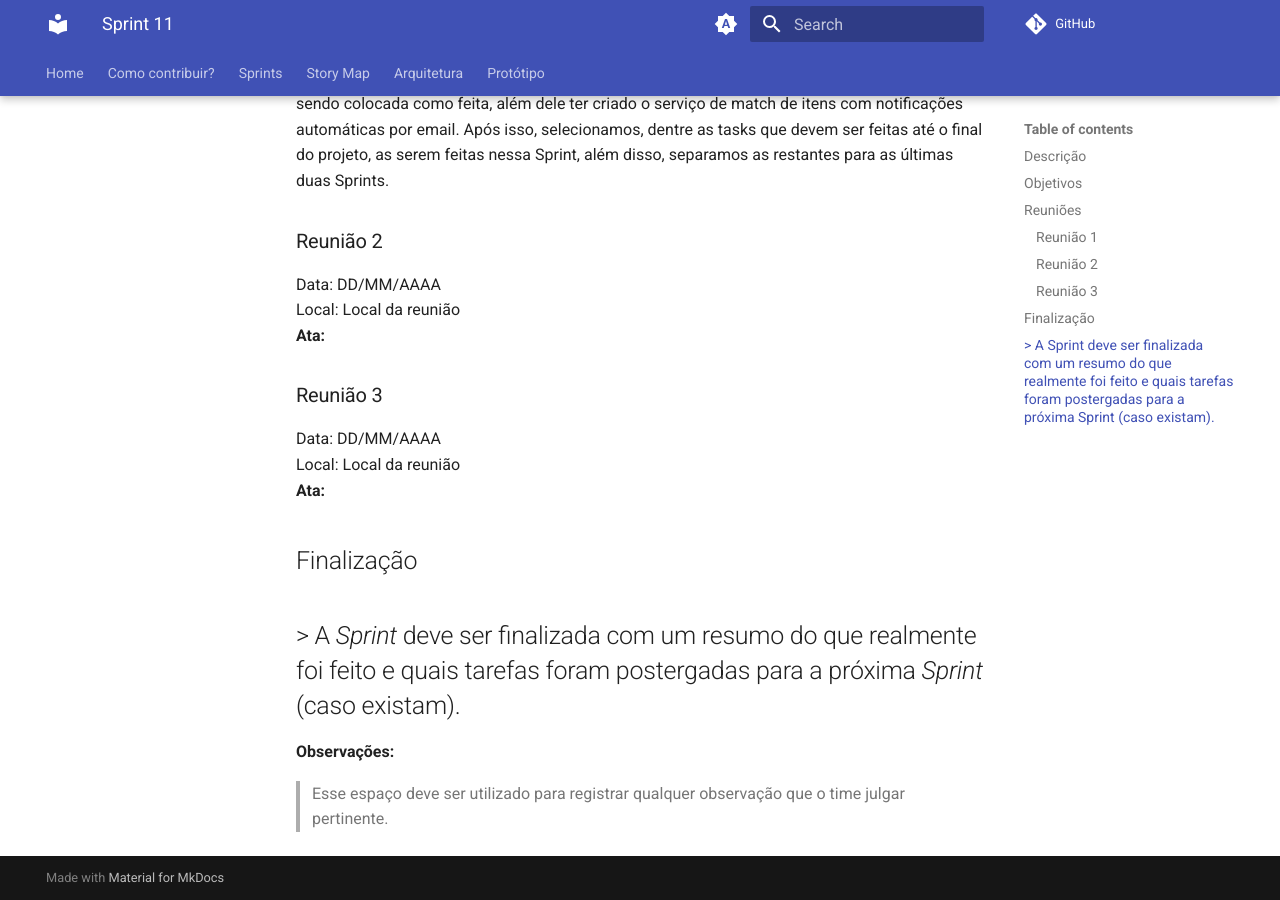
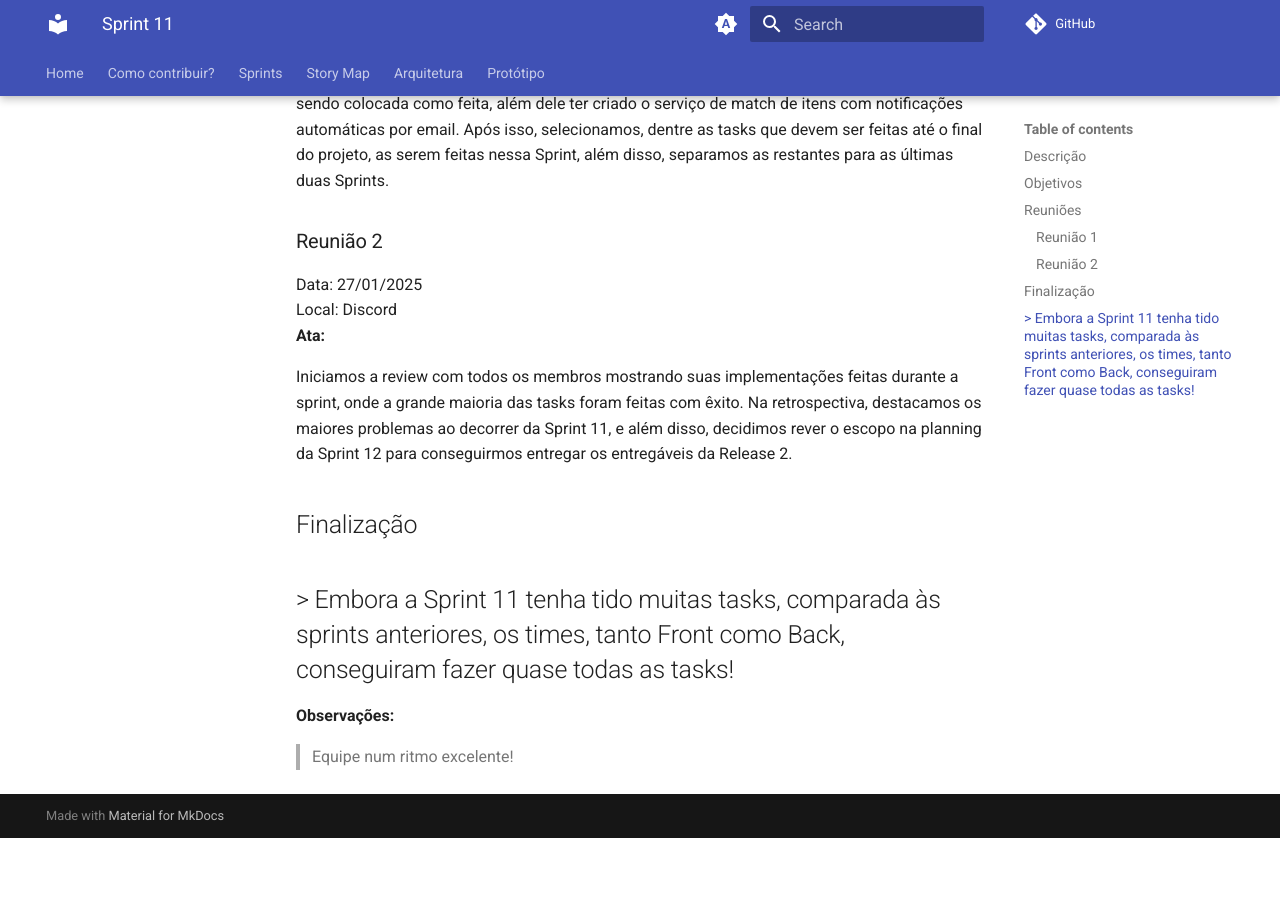
Before and after one commit to zlimaz/2025-1-AcheiUnB-Testes, an MkDocs documentation site: the page built from docs/sprints/sprint-11.md, in a window 1280 px wide and 900 px high, scrolled down 1092 px. Built offline with MkDocs 1.6.1 and Material for MkDocs 9.7.7, drawn with Linux system fonts in a browser that asks for light colours; comment, search, counter and statistics services are not loaded; after the commit the page ends 1930 px from its top, so only the background shows below that.

Commit message:
Update sprint-11.md

```diff
--- a/docs/sprints/sprint-11.md
+++ b/docs/sprints/sprint-11.md
@@ -50,20 +50,16 @@ devem ser feitas até o final do projeto, as serem feitas nessa Sprint, além di
 
 
 ### Reunião 2
-Data: DD/MM/AAAA
-Local: Local da reunião
+Data: 27/01/2025
+Local: Discord
 **Ata:**
 
-
-### Reunião 3
-Data: DD/MM/AAAA
-Local: Local da reunião
-**Ata:**
+Iniciamos a review com todos os membros mostrando suas implementações feitas durante a sprint, onde a grande maioria das tasks foram feitas com êxito. Na retrospectiva, destacamos os maiores problemas ao decorrer da Sprint 11, e além disso, decidimos rever o escopo na planning da Sprint 12 para conseguirmos entregar os entregáveis da Release 2.
 
 
 ## Finalização
-> A _Sprint_ deve ser finalizada com um resumo do que realmente foi feito e quais tarefas foram postergadas para a próxima _Sprint_ (caso existam).
+> Embora a Sprint 11 tenha tido muitas tasks, comparada às sprints anteriores, os times, tanto Front como Back, conseguiram fazer quase todas as tasks!
 ---
 
 **Observações:**
-> Esse espaço deve ser utilizado para registrar qualquer observação que o time julgar pertinente.
+> Equipe num ritmo excelente!
```
